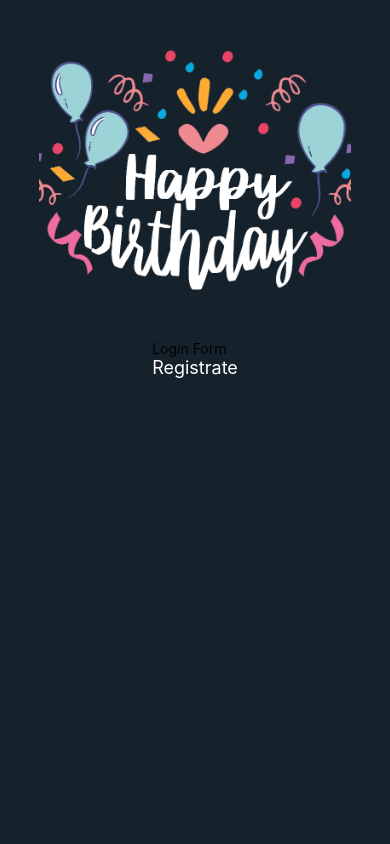
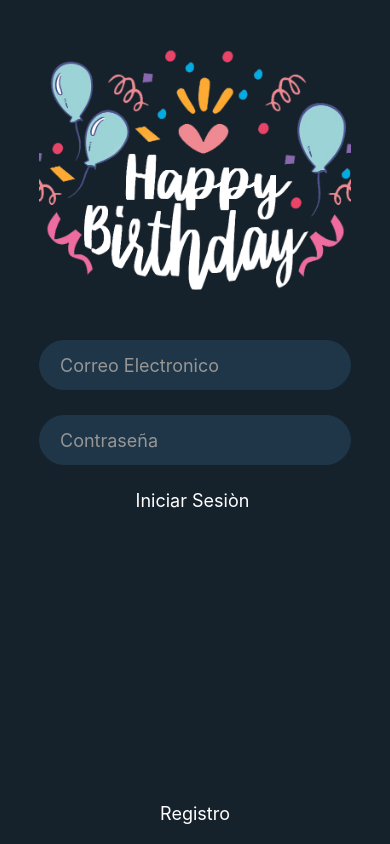
Before and after one commit to Jafmatute/React-Native-CLI, a React Native app: screen / in a window 390 px wide. Built offline with nearby package versions, Linux system fonts and the light colour scheme; no server answers.

Commit message:
Creating the login form

```diff
--- a/src/components/LoginForm.js
+++ b/src/components/LoginForm.js
@@ -1,17 +1,42 @@
-import React from 'react';
-import {StyleSheet, Text, View, TouchableOpacity} from 'react-native';
+import React, {useState} from 'react';
+import {
+  StyleSheet,
+  Text,
+  View,
+  TouchableOpacity,
+  TextInput,
+} from 'react-native';
+import {validateEmail} from '../utils/validations';
+import firebase from '../utils/firebase';
 
 export default function LoginForm(props) {
   const {changeForm} = props;
   //console.log(changeForm);
+  const login = () => {
+    //console.warn('OK');
+  };
   return (
-    <View>
-      <Text>Login Form</Text>
+    <>
+      <TextInput
+        style={styles.input}
+        placeholder="Correo Electronico"
+        placeholderTextColor="#969696"
+      />
 
-      <TouchableOpacity onPress={changeForm}>
-        <Text style={styles.btnText}>Registrate</Text>
+      <TextInput
+        style={styles.input}
+        placeholder="Contraseña"
+        placeholderTextColor="#969696"
+        secureTextEntry={true}
+      />
+
+      <TouchableOpacity onPress={login}>
+        <Text style={styles.btnText}>Iniciar Sesiòn </Text>
       </TouchableOpacity>
-    </View>
+      <TouchableOpacity style={styles.btnRegistro} onPress={changeForm}>
+        <Text style={styles.btnText}>Registro</Text>
+      </TouchableOpacity>
+    </>
   );
 }
 
@@ -20,4 +45,21 @@ const styles = StyleSheet.create({
     color: '#fff',
     fontSize: 18,
   },
+  input: {
+    height: 50,
+    color: '#fff',
+    width: '80%',
+    marginBottom: 25,
+    backgroundColor: '#1e3648',
+    paddingHorizontal: 20,
+    borderRadius: 50,
+    borderWidth: 1,
+    fontSize: 18,
+    borderColor: '#1e3648',
+  },
+  btnRegistro: {
+    flex: 1,
+    justifyContent: 'flex-end',
+    marginBottom: 20,
+  },
 });
```
